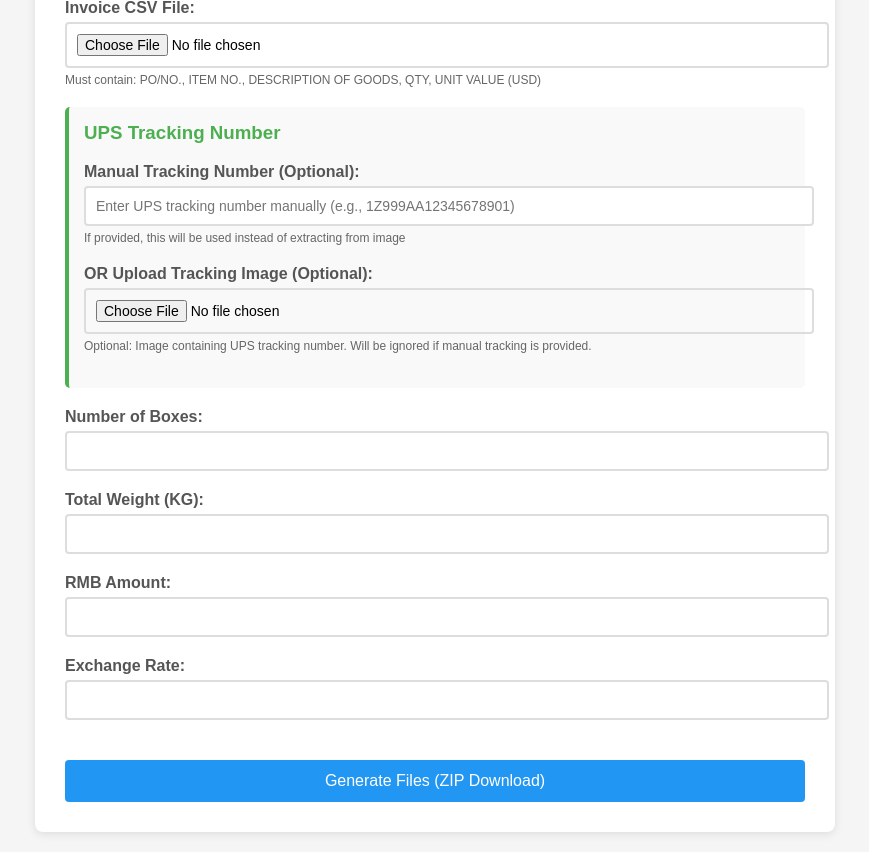
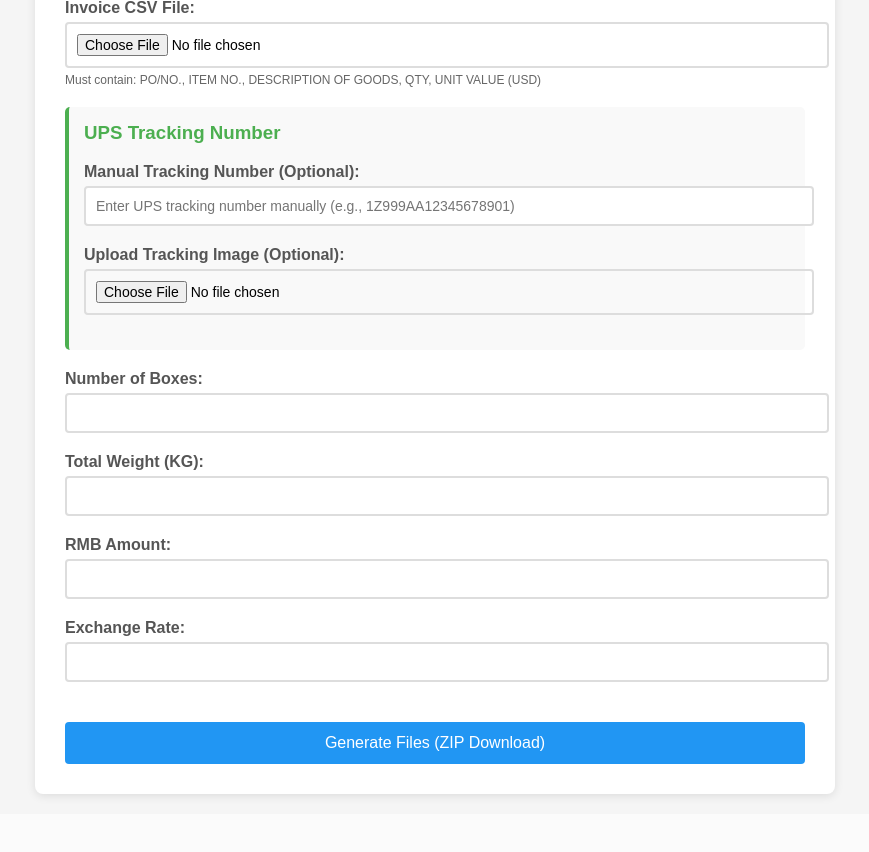
Before and after one commit to lolo16cm/packinglist, a Spring Boot app: page / in a window 1280 px wide. Shown: the part 327-1179 px from the top of the page, without its empty margins (205-1074 px from the left). After the commit the page ends 1126 px from the top, so only its background shows below. Run offline with Spring Boot 4, Linux system fonts and the light colour scheme.

Commit message:
Simplify upload form labels and remove unnecessary help text
Co-authored-by: mojiking8888 <mojiking8888@gmail.com>

```diff
--- a/src/main/resources/templates/upload.html
+++ b/src/main/resources/templates/upload.html
@@ -106,13 +106,13 @@
             <div class="form-group">
                 <label for="manualTracking">Manual Tracking Number (Optional):</label>
                 <input type="text" id="manualTracking" name="manualTracking" placeholder="Enter UPS tracking number manually (e.g., 1Z999AA12345678901)">
-                <div class="file-info">If provided, this will be used instead of extracting from image</div>
+
             </div>
 
             <div class="form-group">
-                <label for="imageFile">OR Upload Tracking Image (Optional):</label>
+                <label for="imageFile">Upload Tracking Image (Optional):</label>
                 <input type="file" id="imageFile" name="imageFile" accept="image/*">
-                <div class="file-info">Optional: Image containing UPS tracking number. Will be ignored if manual tracking is provided.</div>
+
             </div>
         </div>
 
```
